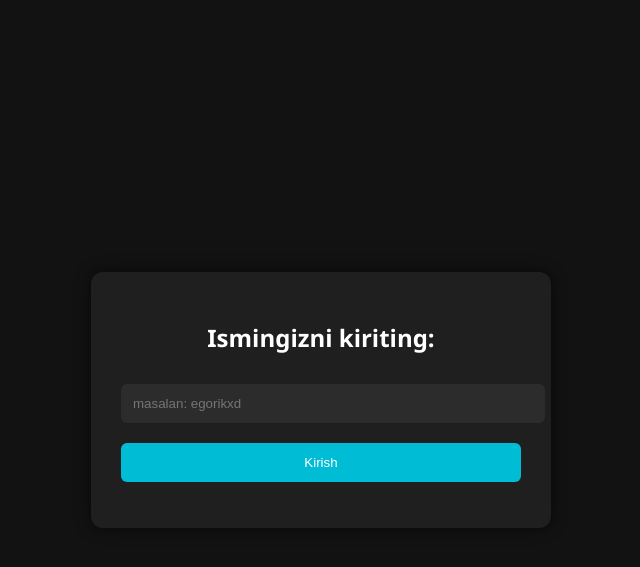
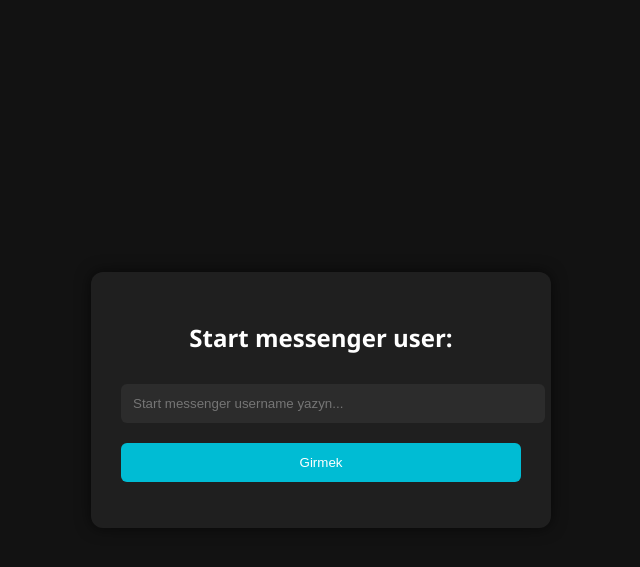
Before and after one commit to egorik078/referral_system, a PHP site: page / in a window 1280 px wide. Shown: the top 567 px of the page, without its empty margins (319-959 px from the left). Run offline with PHP 8.4, Linux system fonts and the light colour scheme.

Commit message:
Update index.php

```diff
--- a/index.php
+++ b/index.php
@@ -33,7 +33,7 @@ if ($_SERVER["REQUEST_METHOD"] === "POST") {
         header("Location: dashboard.php");
         exit;
     } else {
-        $msg = "Iltimos, foydalanuvchi nomini kiriting.";
+        $msg = "Haysh Start user girizin..";
     }
 }
 ?>
@@ -42,15 +42,15 @@ if ($_SERVER["REQUEST_METHOD"] === "POST") {
 <html>
 <head>
     <meta charset="UTF-8">
-    <title>Ro‘yxatdan o‘tish</title>
+    <title>Ulgama girmek</title>
     <link rel="stylesheet" href="style.css">
 </head>
 <body>
 <div class="container">
-    <h2>Ismingizni kiriting:</h2>
+    <h2>Start messenger user:</h2>
     <form method="POST">
-        <input type="text" name="username" placeholder="masalan: egorikxd" required>
-        <button type="submit">Kirish</button>
+        <input type="text" name="username" placeholder="Start messenger username yazyn..." required>
+        <button type="submit">Girmek</button>
     </form>
     <p style="color:red;"><?= $msg ?></p>
 </div>
```
